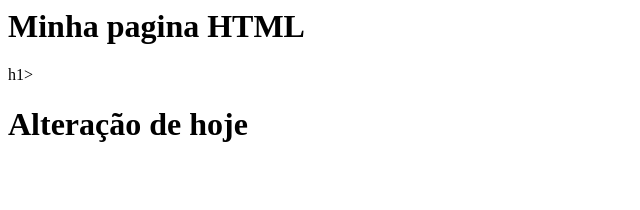
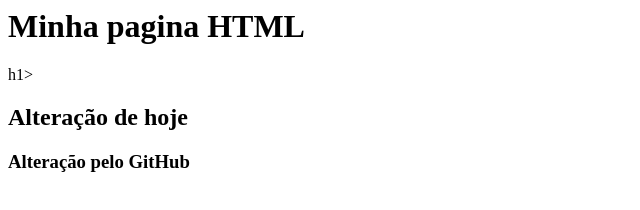
Before and after one commit to guiaech/gama-no-github, a plain HTML site: page index.html in a window 1280 px wide. Shown: the whole page, without its empty margins (0-640 px from the left). Drawn offline with Linux system fonts and the light colour scheme.

Commit message:
atualização a partir do GitHub

```diff
--- a/index.html
+++ b/index.html
@@ -1,6 +1,7 @@
 <html>
     <body>
         <h1> Minha pagina HTML </h1>h1>
-        <h1>Alteração de hoje</h1>
+        <h2>Alteração de hoje</h2>
+        <h3>Alteração pelo GitHub</h3>
     <body>
 </html>
```
